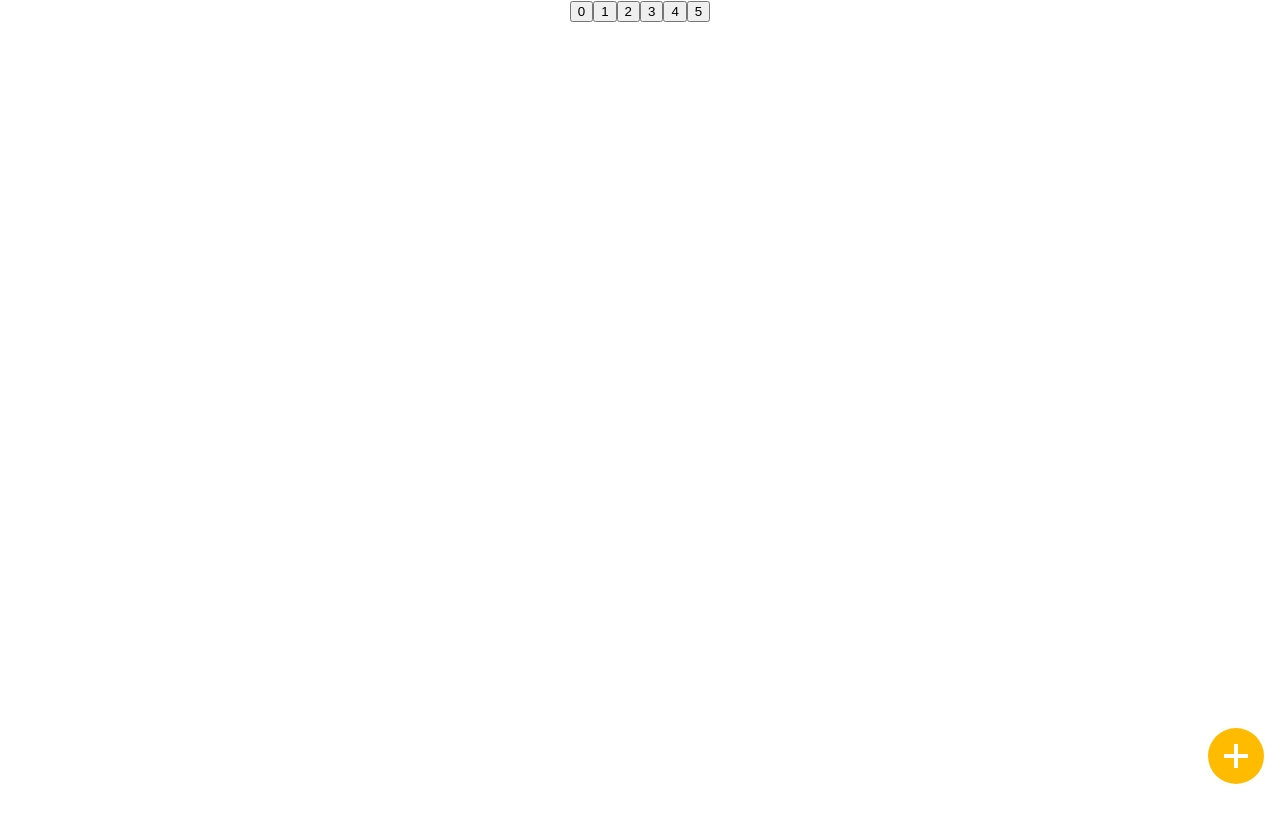
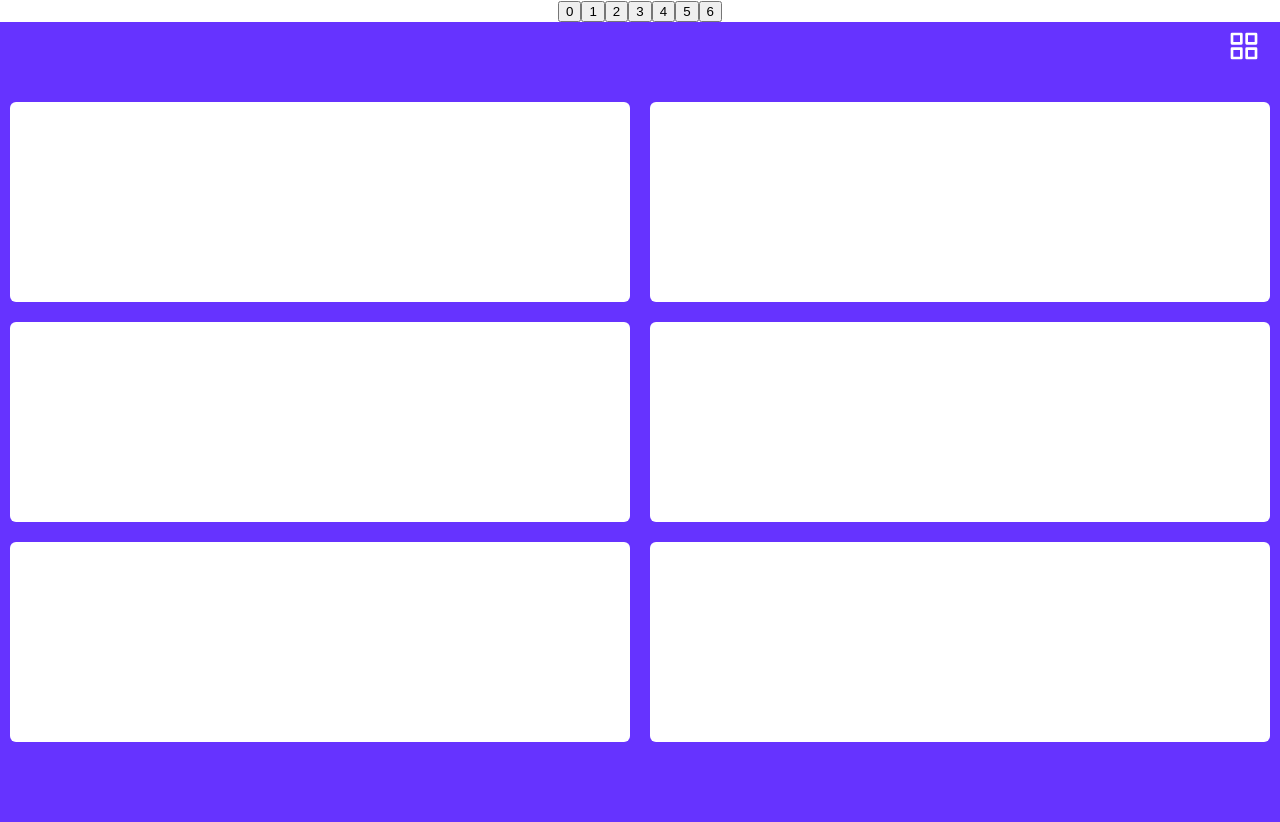
Before and after one commit to MertOzerdem/framer_motion_animations, a React (Create React App) app: page / in a window 1280 px wide. Before the commit the page ends 800 px from the top, so only its background shows below. Built offline with nearby package versions, Linux system fonts and the light colour scheme.

Commit message:
DynamicGrid component implemented

```diff
--- a/src/App.tsx
+++ b/src/App.tsx
@@ -6,6 +6,7 @@ import TabNavigation from './components/TabNavigation/TabNavigation';
 import CardList from './components/CardList/CardList';
 import Carousel from './components/Carousel/Carousel';
 import FloatingActionButton from './components/FloatingActionButton/FloatingActionButton';
+import DynamicGrid from './components/DynamicGrid/DynamicGrid';
 
 const components = [
   <WhellSelector />,
@@ -13,7 +14,8 @@ const components = [
   <TabNavigation />,
   <CardList />,
   <Carousel />, // fix for desktop and large devices later
-  <FloatingActionButton />
+  <FloatingActionButton />,
+  <DynamicGrid />
 ]
 
 function App() {
--- /dev/null
+++ b/src/components/DynamicGrid/DynamicGrid.module.scss
@@ -0,0 +1,47 @@
+$bck-color: #6633FF;
+
+$item-color: #FFF;
+$item-margin: 10px;
+$item-heigth: 50vh;
+$item-border-radius: 6px;
+
+.toggleButton {
+    position: absolute;
+    top: 30px;
+    right: 20px;
+}
+
+.listContainer {
+    display: flex;
+    flex-direction: column;
+    align-items: center;
+    justify-content: center;
+    height: 100vh;
+    width: 100%;
+    background-color: $bck-color;
+}
+
+.itemWrapper {
+    position: relative;
+    width: 100%;
+    height: calc((2 * $item-margin) + 25%);
+    overflow: hidden;
+}
+
+.item {
+    position: absolute;
+    border-radius: $item-border-radius;
+    background-color: $item-color;
+    transform-origin: 50% 50% 0px;
+    margin: $item-margin;
+
+    &:nth-child(odd) {
+        top: 0px;
+        left: 0px;
+    }
+
+    &:nth-child(even) {
+        bottom: 0px;
+        right: 0px;
+    }
+}
--- /dev/null
+++ b/src/components/DynamicGrid/DynamicGrid.tsx
@@ -0,0 +1,119 @@
+import styles from "./DynamicGrid.module.scss";
+import { AnimatePresence, motion } from "framer-motion";
+import { useState } from "react";
+
+interface SVG {
+    clickEvent: Function,
+    className: string
+}
+
+const items = ["A", "B", "C", "D", "E", "F"];
+
+const variants = {
+	list: {
+		height: "calc(50% - 20px)",
+		width: "calc(100% - 20px)",
+	},
+	block: {
+		height: "calc(100% - 20px)",
+		width: "calc(50% - 20px)",
+	},
+};
+
+const GridSvg = ({clickEvent, className}:SVG) => {
+	return (
+		<motion.svg
+			xmlns="http://www.w3.org/2000/svg"
+			width="32"
+			height="32"
+			viewBox="0 0 24 24"
+			fill="none"
+			stroke="rgb(255, 255, 255)"
+			strokeWidth="2"
+			strokeLinecap="round"
+			strokeLinejoin="round"
+            className={className}
+            onClick={() => clickEvent()}
+            initial={{opacity: 1}}
+            animate={{opacity: 1}}
+            exit={{opacity: 0}}
+		>
+			<rect x="3" y="3" width="7" height="7"></rect>
+			<rect x="14" y="3" width="7" height="7"></rect>
+			<rect x="14" y="14" width="7" height="7"></rect>
+			<rect x="3" y="14" width="7" height="7"></rect>
+		</motion.svg>
+	);
+};
+
+const ListSvg = ({clickEvent, className}:SVG) => {
+	return (
+		<motion.svg
+			xmlns="http://www.w3.org/2000/svg"
+			width="32"
+			height="32"
+			viewBox="0 0 24 24"
+			fill="none"
+			stroke="rgb(255, 255, 255)"
+			strokeWidth="2"
+			strokeLinecap="round"
+			strokeLinejoin="round"
+            className={className}
+            onClick={() => clickEvent()}
+            initial={{opacity: 1}}
+            animate={{opacity: 1}}
+            exit={{opacity: 0}}
+		>
+			<line x1="8" y1="6" x2="21" y2="6"></line>
+			<line x1="8" y1="12" x2="21" y2="12"></line>
+			<line x1="8" y1="18" x2="21" y2="18"></line>
+			<line x1="3" y1="6" x2="3.01" y2="6"></line>
+			<line x1="3" y1="12" x2="3.01" y2="12"></line>
+			<line x1="3" y1="18" x2="3.01" y2="18"></line>
+		</motion.svg>
+	)
+};
+
+const DynamicGrid = () => {
+	const [isList, setIsList] = useState(false);
+
+	const getList = (items: Array<string>) => {
+		let tempItems = [];
+		const newItems = items.map((_, index) => {
+			return (
+				<motion.div
+					className={styles.item}
+					key={index}
+					variants={variants}
+					initial="block"
+					animate={isList ? "list" : "block"}
+				/>
+			);
+		});
+
+		for (let i = 0; i < newItems.length / 2; i++) {
+			tempItems[i] = (
+				<div key={i} className={styles.itemWrapper}>
+					{newItems[2 * i]}
+					{newItems[2 * i + 1]}
+				</div>
+			);
+		}
+
+		return tempItems;
+	};
+
+	return (
+		<div className={styles.listContainer}>
+            <AnimatePresence>
+                {isList ?
+                    <ListSvg className={styles.toggleButton} key={2} clickEvent={() => setIsList(!isList)}/> :
+                    <GridSvg className={styles.toggleButton} key={1} clickEvent={() => setIsList(!isList)}/>
+                }
+            </AnimatePresence>
+			{getList(items)}
+		</div>
+	);
+};
+
+export default DynamicGrid;
```
